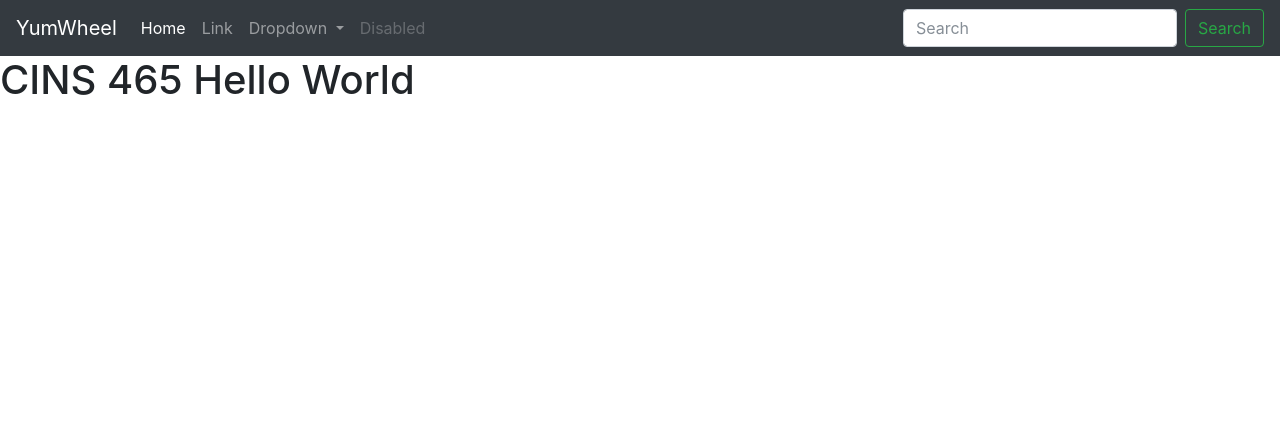
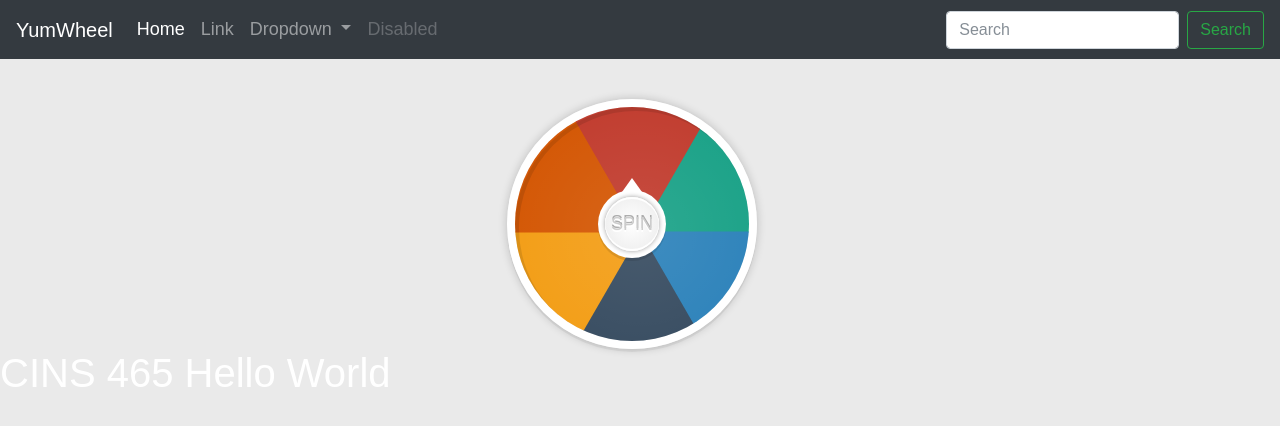
Before and after one commit to ksaetern6/django-website, a Django app: page / in a window 1280 px wide. Shown: the top 426 px of the page. Run offline with Django 3.2, Linux system fonts and the light colour scheme; some libraries are stand-ins or nearby versions.

Commit message:
fixed static files so js files now work

```diff
--- /dev/null
+++ b/yumwheel/polls/static/css/wheel.css
@@ -0,0 +1,269 @@
+*{	margin:0;	padding:0; }
+
+body{
+	background:#eaeaea;
+	color:#fff;
+	font-size:18px;
+	font-family: 'Exo 2', sans-serif;
+}
+
+a{
+	color:#34495e;
+}
+
+
+
+
+/*WRAPPER*/
+#wrapper{
+	margin: 40px auto 0;
+	width:266px;
+	position:relative;
+}
+
+#txt{
+	color:#eaeaea;
+}
+
+
+/*WHEEL*/
+#wheel{
+	width:250px;
+	height:250px;
+	border-radius:50%;
+	position:relative;
+	overflow:hidden;
+	border:8px solid #fff;
+	box-shadow:rgba(0,0,0,0.2) 0px 0px 10px, rgba(0,0,0,0.05) 0px 3px 0px;
+	transform: rotate(0deg);
+}
+
+#wheel:before{
+	content:'';
+	position:absolute;
+	border:4px solid rgba(0,0,0,0.1);
+	width:242px;
+	height:242px;
+	border-radius:50%;
+	z-index:1000;
+}
+
+#inner-wheel{
+	width:100%;
+	height:100%;
+
+	-webkit-transition: all 6s cubic-bezier(0,.99,.44,.99);
+	-moz-transition:    all 6 cubic-bezier(0,.99,.44,.99);
+	-o-transition:      all 6s cubic-bezier(0,.99,.44,.99);
+	-ms-transition:     all 6s cubic-bezier(0,.99,.44,.99);
+	transition:         all 6s cubic-bezier(0,.99,.44,.99);
+}
+
+#wheel div.sec{
+	position: absolute;
+	width: 0;
+	height: 0;
+	border-style: solid;
+	border-width: 130px 75px 0;
+	border-color: #19c transparent;
+	transform-origin: 75px 129px;
+	left:50px;
+	top:-4px;
+	opacity:1;
+}
+
+#wheel div.sec:nth-child(1){
+	transform: rotate(60deg);
+	-webkit-transform: rotate(60deg);
+	-moz-transform: rotate(60deg);
+	-o-transform: rotate(60deg);
+	-ms-transform: rotate(60deg);
+	border-color: #16a085 transparent;
+}
+#wheel div.sec:nth-child(2){
+	transform: rotate(120deg);
+	-webkit-transform: rotate(120deg);
+	-moz-transform: rotate(120deg);
+	-o-transform: rotate(120deg);
+	-ms-transform: rotate(120deg);
+	border-color: #2980b9 transparent;
+}
+#wheel div.sec:nth-child(3){
+	transform: rotate(180deg);
+	-webkit-transform: rotate(180deg);
+	-moz-transform: rotate(180deg);
+	-o-transform: rotate(180deg);
+	-ms-transform: rotate(180deg);
+	border-color: #34495e transparent;
+}
+#wheel div.sec:nth-child(4){
+	transform: rotate(240deg);
+	-webkit-transform: rotate(240deg);
+	-moz-transform: rotate(240deg);
+	-o-transform: rotate(240deg);
+	-ms-transform: rotate(240deg);
+	border-color: #f39c12 transparent;
+}
+#wheel div.sec:nth-child(5){
+	transform: rotate(300deg);
+	-webkit-transform: rotate(300deg);
+	-moz-transform: rotate(300deg);
+	-o-transform: rotate(300deg);
+	-ms-transform: rotate(300deg);
+	border-color: #d35400 transparent;
+}
+#wheel div.sec:nth-child(6){
+	transform: rotate(360deg);
+	-webkit-transform: rotate(360deg);
+	-moz-transform: rotate(360deg);
+	-o-transform: rotate(360deg);
+	-ms-transform: rotate(360deg);
+	border-color: #c0392b transparent;
+}
+
+
+#wheel div.sec .fa{
+	margin-top: -100px;
+	color: rgba(0,0,0,0.2);
+	position: relative;
+	z-index: 10000000;
+	display: block;
+	text-align: center;
+	font-size:36px;
+	margin-left:-15px;
+
+	text-shadow: rgba(255, 255, 255, 0.1) 0px -1px 0px, rgba(0, 0, 0, 0.2) 0px 1px 0px;
+}
+
+
+
+
+#spin{
+	width:68px;
+	height:68px;
+	position:absolute;
+	top:50%;
+	left:50%;
+	margin:-34px 0 0 -34px;
+	border-radius:50%;
+	box-shadow:rgba(0,0,0,0.1) 0px 3px 0px;
+	z-index:1000;
+	background:#fff;
+	cursor:pointer;
+	font-family: 'Exo 2', sans-serif;
+
+  -webkit-user-select: none;
+  -moz-user-select: none;
+  -ms-user-select: none;
+  -o-user-select: none;
+  user-select: none;
+}
+
+
+#spin:after{
+	content:"SPIN";
+	text-align:center;
+	line-height:68px;
+	color:#CCC;
+	text-shadow: 0 2px 0 #fff, 0 -2px 0 rgba(0,0,0,0.3) ;
+	position: relative;
+	z-index: 100000;
+	width:68px;
+	height:68px;
+	display:block;
+}
+
+#spin:before{
+	content:"";
+	position:absolute;
+	width: 0;
+	height: 0;
+	border-style: solid;
+	border-width: 0 20px 28px 20px;
+	border-color: transparent transparent #ffffff transparent;
+	top:-12px;
+	left:14px;
+}
+
+#inner-spin{
+	width:54px;
+	height:54px;
+	position:absolute;
+	top:50%;
+	left:50%;
+	margin:-27px 0 0 -27px;
+	border-radius:50%;
+	background:red;
+	z-index:999;
+	box-shadow:rgba(255,255,255,1) 0px -2px 0px inset, rgba(255,255,255,1) 0px 2px 0px inset,  rgba(0,0,0,0.4) 0px 0px 5px ;
+
+	background: rgb(255,255,255); /* Old browsers */
+	background: -moz-radial-gradient(center, ellipse cover,  rgba(255,255,255,1) 0%, rgba(234,234,234,1) 100%); /* FF3.6+ */
+	background: -webkit-gradient(radial, center center, 0px, center center, 100%, color-stop(0%,rgba(255,255,255,1)), color-stop(100%,rgba(234,234,234,1))); /* Chrome,Safari4+ */
+	background: -webkit-radial-gradient(center, ellipse cover,  rgba(255,255,255,1) 0%,rgba(234,234,234,1) 100%); /* Chrome10+,Safari5.1+ */
+	background: -o-radial-gradient(center, ellipse cover,  rgba(255,255,255,1) 0%,rgba(234,234,234,1) 100%); /* Opera 12+ */
+	background: -ms-radial-gradient(center, ellipse cover,  rgba(255,255,255,1) 0%,rgba(234,234,234,1) 100%); /* IE10+ */
+	background: radial-gradient(ellipse at center,  rgba(255,255,255,1) 0%,rgba(234,234,234,1) 100%); /* W3C */
+	filter: progid:DXImageTransform.Microsoft.gradient( startColorstr='#ffffff', endColorstr='#eaeaea',GradientType=1 ); /* IE6-9 fallback on horizontal gradient */
+}
+
+#spin:active #inner-spin{
+	box-shadow:rgba(0,0,0,0.4) 0px 0px 5px inset;
+}
+
+#spin:active:after{
+	font-size:15px;
+}
+
+
+
+#shine{
+	width:250px;
+	height:250px;
+	position:absolute;
+	top:0;
+	left:0;
+	background: -moz-radial-gradient(center, ellipse cover,  rgba(255,255,255,1) 0%, rgba(255,255,255,0.99) 1%, rgba(255,255,255,0.91) 9%, rgba(255,255,255,0) 100%); /* FF3.6+ */
+background: -webkit-gradient(radial, center center, 0px, center center, 100%, color-stop(0%,rgba(255,255,255,1)), color-stop(1%,rgba(255,255,255,0.99)), color-stop(9%,rgba(255,255,255,0.91)), color-stop(100%,rgba(255,255,255,0))); /* Chrome,Safari4+ */
+background: -webkit-radial-gradient(center, ellipse cover,  rgba(255,255,255,1) 0%,rgba(255,255,255,0.99) 1%,rgba(255,255,255,0.91) 9%,rgba(255,255,255,0) 100%); /* Chrome10+,Safari5.1+ */
+background: -o-radial-gradient(center, ellipse cover,  rgba(255,255,255,1) 0%,rgba(255,255,255,0.99) 1%,rgba(255,255,255,0.91) 9%,rgba(255,255,255,0) 100%); /* Opera 12+ */
+background: -ms-radial-gradient(center, ellipse cover,  rgba(255,255,255,1) 0%,rgba(255,255,255,0.99) 1%,rgba(255,255,255,0.91) 9%,rgba(255,255,255,0) 100%); /* IE10+ */
+background: radial-gradient(ellipse at center,  rgba(255,255,255,1) 0%,rgba(255,255,255,0.99) 1%,rgba(255,255,255,0.91) 9%,rgba(255,255,255,0) 100%); /* W3C */
+filter: progid:DXImageTransform.Microsoft.gradient( startColorstr='#ffffff', endColorstr='#00ffffff',GradientType=1 ); /* IE6-9 fallback on horizontal gradient */
+
+
+opacity:0.1;
+
+}
+
+
+
+/*ANIMATION*/
+@-webkit-keyframes hh {
+  0%, 100%{
+    transform: rotate(0deg);
+    -webkit-transform: rotate(0deg);
+  }
+
+  50%{
+    transform: rotate(7deg);
+    -webkit-transform: rotate(7deg);
+  }
+}
+
+@keyframes hh {
+   0%, 100%{
+    transform: rotate(0deg);
+    -webkit-transform: rotate(0deg);
+  }
+
+  50%{
+    transform: rotate(7deg);
+    -webkit-transform: rotate(7deg);
+  }
+}
+
+.spin {
+  -webkit-animation: hh 0.1s; /* Chrome, Safari, Opera */
+    animation: hh 0.1s;
+}
--- /dev/null
+++ b/yumwheel/polls/static/js/wheel.js
@@ -0,0 +1,3 @@
+function test(){
+  console.log("hello");
+}
--- a/yumwheel/polls/templates/default.html
+++ b/yumwheel/polls/templates/default.html
@@ -47,6 +47,31 @@
 </nav>
 
 <!-- navigation bar -->
+
+<!-- wheel -->
+<div id="wrapper">
+
+        <div id="wheel">
+            <div id="inner-wheel">
+                <div class="sec"><span class="fa fa-bell-o"></span></div>
+                <div class="sec"><span class="fa fa-comment-o"></span></div>
+                <div class="sec"><span class="fa fa-smile-o"></span></div>
+                <div class="sec"><span class="fa fa-heart-o"></span></div>
+                <div class="sec"><span class="fa fa-star-o"></span></div>
+                <div class="sec"><span class="fa fa-lightbulb-o"></span></div>
+            </div>
+
+            <div id="spin">
+                <div id="inner-spin"></div>
+            </div>
+
+            <div id="shine"></div>
+        </div>
+
+
+        <div id="txt"></div>
+  </div>
+  <!-- wheel -->
  <h1>{{variable}}</h1>
 
 
@@ -54,6 +79,8 @@
 
 
 {% block scripts %}
- <!-- <script src="{% static "js/vendor/vue.js" %}"></script> -->
-<!--  <script src="{% static "js/VueAppEx.js" %}"></script> -->
+<script src="{% static "js/jquery-3.2.1.min.js" %}"></script>
+<script src="{% static "js/wheel.js" %}"></script>
+<script src="{% static "js/bootstrap/bootstrap.js" %}"></script>
+<script src="{% static "js/bootstrap/bootstrap.min.js" %}"></script>
 {% endblock %}
--- a/yumwheel/polls/templates/index.html
+++ b/yumwheel/polls/templates/index.html
@@ -7,22 +7,21 @@
      <!-- <link rel="stylesheet" href="{% static "css/foundation/foundation.css" %}"> -->
      <!-- <link rel="stylesheet" href="{% static "css/foundation/app.css" %}"> -->
      <!-- Bootstrap -->
-      <link rel="stylesheet" href="{% static "css/bootstrap/bootstrap.css" %}">
-      <link rel="stylesheet" href="{% static "css/bootstrap/bootstrap.min.css" %}">
+      <link rel="stylesheet" href="{% static "css/bootstrap/bootstrap.css" %}"/>
+      <link rel="stylesheet" href="{% static "css/bootstrap/bootstrap.min.css" %}"/>
+      <!-- wheel -->
+      <link rel="stylesheet" href="{% static "css/wheel.css" %}"/>
       <!--{% block head %}{% endblock %} -->
   </head>
 
-  <body>
+  <body onload="test()">
 
     {% block content %}{% endblock %}
      <!-- <script src="{% static "js/foundation/vendor/jquery.js"% }"></script> -->
      <!-- <script src="{% static "js/foundation/vendor/what-input.js"% }"></script> -->
      <!-- <script src="{% static "js/foundation/vendor/foundation.js"% }"></script> -->
      <!-- <script src="{% static "js/foundation/app.js"% }"></script> -->
-      <script src="{% static "js/jquery-3.2.1.min.js"% }"></script>
-      <script src="{% static "js/bootstrap/bootstrap.js"% }"></script>
-      <script src="{% static "js/bootstrap/bootstrap.min.js"% }"></script>
-    {% block scripts %}{% endblock %}
+     {% block scripts %}{% endblock %}
 
   </body>
 
--- a/yumwheel/yumwheel/settings.py
+++ b/yumwheel/yumwheel/settings.py
@@ -119,3 +119,7 @@ USE_TZ = True
 # https://docs.djangoproject.com/en/1.11/howto/static-files/
 
 STATIC_URL = '/static/'
+
+STATICFILES_DIRS = [
+    os.path.join(BASE_DIR, "static"),
+]
```
